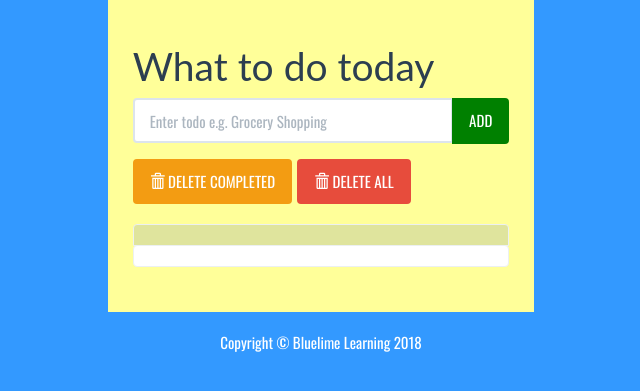
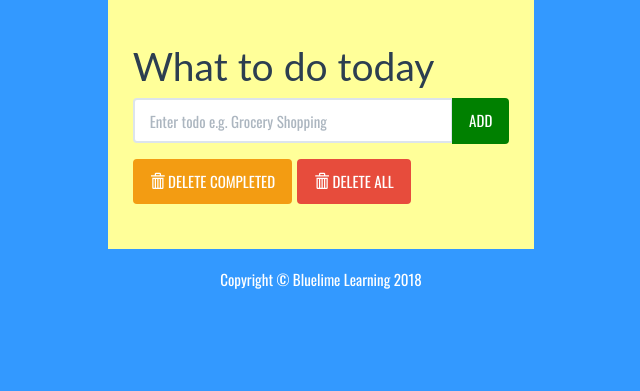
Before and after one commit to navaneethqb/todoapp, a Django app: page / in a window 1280 px wide. Shown: the part 129-520 px from the top of the page, without its empty margins (319-959 px from the left). Run offline with Django 3.2, Linux system fonts and the light colour scheme; data that the repository does not hold is empty; some libraries are stand-ins or nearby versions.

Commit message:
made minor changes to index.html

```diff
--- a/todolist/templates/todolist/index.html
+++ b/todolist/templates/todolist/index.html
@@ -60,9 +60,7 @@
 							<a href="{% url 'completed' todolist.id %}"><li class="list-group-item ">{{todolist.text}}</li></a>
 							{% endif %}
 						{% endfor %}
-							<li class="list-group-item todo-completed"></li>
 
-							<a href=""><li class="list-group-item "></li></a>
 
 
 					</ul>
```
